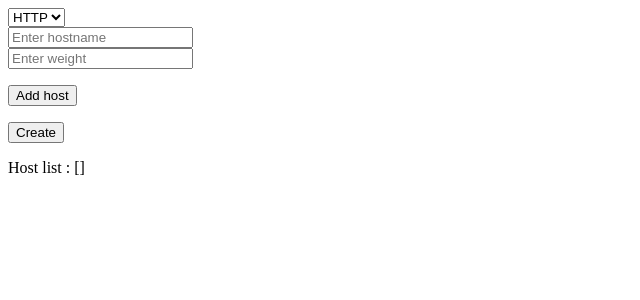
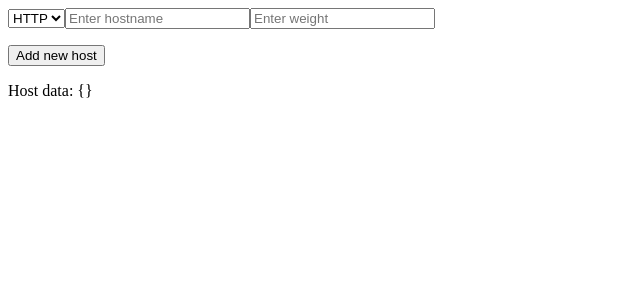
Before and after one commit to abhisawesome/yuk, a Next.js app: page / in a window 1280 px wide. Shown: the top 300 px of the page, without its empty margins (0-640 px from the left). Built offline with nearby package versions, Linux system fonts and the light colour scheme.

Commit message:
Added form

```diff
--- /dev/null
+++ b/src/components/create-form/Form.tsx
@@ -0,0 +1,29 @@
+import { useState } from 'react';
+
+interface Props {
+    id: number,
+    onChange?: Function
+}
+const Form = ({ id, onChange = () => { } }: Props) => {
+  const [value, setValue] = useState({
+    host: undefined,
+    weight: undefined,
+    type: 'http',
+  });
+  const handleChanges = (event: any) => {
+    onChange({ [id]: { ...value, [event.target.id]: event.target.value } });
+    setValue({ ...value, [event.target.id]: event.target.value });
+  };
+  return (
+        <div>
+            <select value={value.type} id="type" onChange={handleChanges} required>
+                <option value="http">HTTP</option>
+            </select>
+            <input required type="input" value={value.host} onChange={handleChanges} id="host" placeholder="Enter hostname" />
+            <input required type="number" value={value.weight} id="weight" onChange={handleChanges} placeholder="Enter weight" />
+
+        </div>
+  );
+};
+
+export default Form;
--- a/src/components/create-form/FormElement.tsx
+++ /dev/null
@@ -1,46 +0,0 @@
-interface Props {
-  id: String,
-  onHandleChangeHostName?: Function,
-  onHandleChangeWeight?: Function,
-  deleteHandler?: Function,
-  onHandleChangeType?: Function
-}
-const FormElement = (props: Props) => {
-  const {
-    id,
-    onHandleChangeHostName = () => { },
-    onHandleChangeWeight = () => { },
-    onHandleChangeType = () => { },
-  } = props;
-  return (
-    <div>
-      <div>
-        <select id={`${id}`} onChange={(value) => { onHandleChangeType(value); }}>
-          <option value="http">HTTP</option>
-        </select>
-      </div>
-      <div>
-        <input type="input"
-          placeholder="Enter hostname"
-          id={`${id}`}
-          required
-          onChange={(value) => {
-            onHandleChangeHostName(value);
-          }}
-        />
-      </div>
-      <div>
-        <input
-          type="number"
-          placeholder="Enter weight"
-          id={`${id}`}
-          required
-          onChange={(value) => {
-            onHandleChangeWeight(value);
-          }}
-        />
-      </div>
-    </div>);
-};
-
-export default FormElement;
--- /dev/null
+++ b/src/components/create-form/GenerateElemet.tsx
@@ -0,0 +1,12 @@
+import From from './Form';
+
+interface Props {
+    value :Array<{id:number}>,
+    onChange: Function
+}
+// eslint-disable-next-line arrow-body-style
+const GenerateElement = ({ value, onChange }:Props) => {
+  return value.map((item) => <From id={item.id} onChange={onChange} />);
+};
+
+export default GenerateElement;
--- a/src/components/create-form/index.tsx
+++ b/src/components/create-form/index.tsx
@@ -1,72 +1,33 @@
 import { useReducer } from 'react';
 import { initialState, reducer } from './state';
-import FormElement from './FormElement';
+import GenerateElement from './GenerateElemet';
 
-const Create = () => {
+const CreateForm = () => {
   const [state, dispatch] = useReducer(reducer, initialState);
-  const { hosts, elements = [], elementCount } = state;
-  // handle hostname onchange
-  const hostNameOnChangeHandler = (event: any) => {
-    dispatch({
-      type: 'add_host',
-      value: {
-        key: event.target.id,
-        keyValue: event.target.value,
-      },
-    });
+  const { formElement, hostData } = state;
+  // Add new form element
+  const addNewHost = () => {
+    dispatch({ action: 'add_new_host' });
   };
-
-  // handle weight onChange
-  const weightOnChangeHandler = (event: any) => {
-    dispatch({
-      type: 'add_weight',
-      value: {
-        key: event.target.id,
-        keyValue: event.target.value,
-      },
-    });
+  // change form element data
+  const onChangeFormElementData = (value) => {
+    dispatch({ action: 'change_form_data', value });
   };
-  // handle balance type
-  const typeOnChangeHandler = (event:any) => {
-
-  };
-  // To create a new form element
-  const addHostElement = () => {
-    dispatch({
-      type: 'add_new_host_component',
-      value: {
-        component: (<FormElement
-          id={`${elementCount}`}
-          onHandleChangeHostName={hostNameOnChangeHandler}
-          onHandleChangeWeight={weightOnChangeHandler}
-        />),
-      },
-    });
-  };
-
-  return (
-    <div>
+  return (<div>
         <form>
-        <FormElement
-          id="0"
-          onHandleChangeHostName={hostNameOnChangeHandler}
-          onHandleChangeWeight={weightOnChangeHandler}
-        />
-        {elements}
+            <GenerateElement value={formElement} onChange={(value:any) => {
+              onChangeFormElementData(value);
+            }}/>
            <p>
-          <button type="button" onClick={addHostElement}>Add host</button>
-        </p>
-        <p>
-          <button type="submit">Create</button>
+           <button type="button" onClick={() => { addNewHost(); }}>Add new host</button>
            </p>
         </form>
         <div>
             <p>
-          Host list : {JSON.stringify(hosts)}
+                Host data: {JSON.stringify(hostData)}
             </p>
         </div>
-    </div>
-  );
+    </div>);
 };
 
-export default Create;
+export default CreateForm;
--- a/src/components/create-form/state.tsx
+++ b/src/components/create-form/state.tsx
@@ -1,70 +1,28 @@
-interface Action {
-  value: any,
-  type: String
+interface State {
+    isLoading: boolean,
+    formElement: Array<Object>
+    hostData: Object
 }
-interface State {
-  isLoading: boolean,
-  hosts: Array<{ key: String, host?: String, weight?: String }>,
-  elements: Array<Object>,
-  elementCount: number
+interface Type {
+    value ?: any,
+    action: String
 }
-
-/**
- * For useReducer hook
- */
 const initialState = {
   isLoading: false,
-  hosts: [],
-  elements: [],
-  elementCount: 1,
+  formElement: [{ id: 0 }],
+  hostData: {},
 };
 
-/**
- * For useReducer hook
- */
-const reducer = (state: State, action: Action) => {
-  const { value, type } = action;
-  switch (type) {
-    case 'add_new_host_component': {
-      const { elements, elementCount } = state;
-      const { component = null } = value;
-      return { ...state, elements: [...elements, component], elementCount: elementCount + 1 };
+const reducer = (state: State, type: Type) => {
+  const { value, action } = type;
+  switch (action) {
+    case 'add_new_host': {
+      const { formElement } = state;
+      return { ...state, formElement: [...formElement, { id: formElement.length }] };
     }
-    case 'add_host': {
-      const { key, keyValue } = value;
-      const { hosts } = state;
-      const flag = hosts.find((host) => host.key === key) === undefined;
-      const newHost = flag
-        ? [...hosts, { key, host: keyValue }]
-        : hosts.map((prev) => {
-          if (prev.key === key) {
-            return {
-              key,
-              host: keyValue,
-              weight: prev.weight,
-            };
-          }
-          return prev;
-        });
-      return { ...state, hosts: newHost };
-    }
-    case 'add_weight': {
-      const { key, keyValue } = value;
-      const { hosts } = state;
-      const flag = hosts.find((host) => host.key === key) === undefined;
-      const newHost = flag
-        ? [...hosts, { key, weight: keyValue }]
-        : hosts.map((prev) => {
-          if (prev.key === key) {
-            return {
-              key,
-              host: prev.host,
-              weight: keyValue,
-            };
-          }
-          return prev;
-        });
-      return { ...state, hosts: newHost };
+    case 'change_form_data': {
+      const { hostData } = state;
+      return { ...state, hostData: { ...hostData, ...value } };
     }
     default:
       return state;
@@ -72,6 +30,5 @@ const reducer = (state: State, action: Action) => {
 };
 
 export {
-  initialState,
-  reducer,
+  initialState, reducer,
 };
```
Lines whose indentation alone changed are shown as unchanged.
